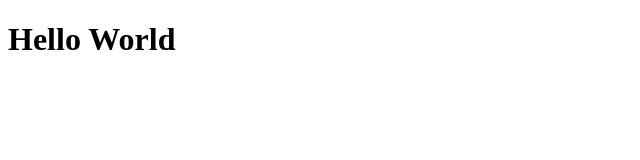
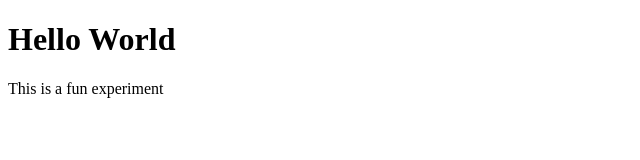
Before and after one commit to Michael-Wagner459/git-fun, a plain HTML site: page index.html in a window 1280 px wide. Shown: the whole page, without its empty margins (0-640 px from the left). Drawn offline with Linux system fonts and the light colour scheme.

Commit message:
added paragraph

```diff
--- a/index.html
+++ b/index.html
@@ -7,5 +7,6 @@
   </head>
   <body>
     <h1>Hello World</h1>
+    <p>This is a fun experiment</p>
   </body>
 </html>
```
